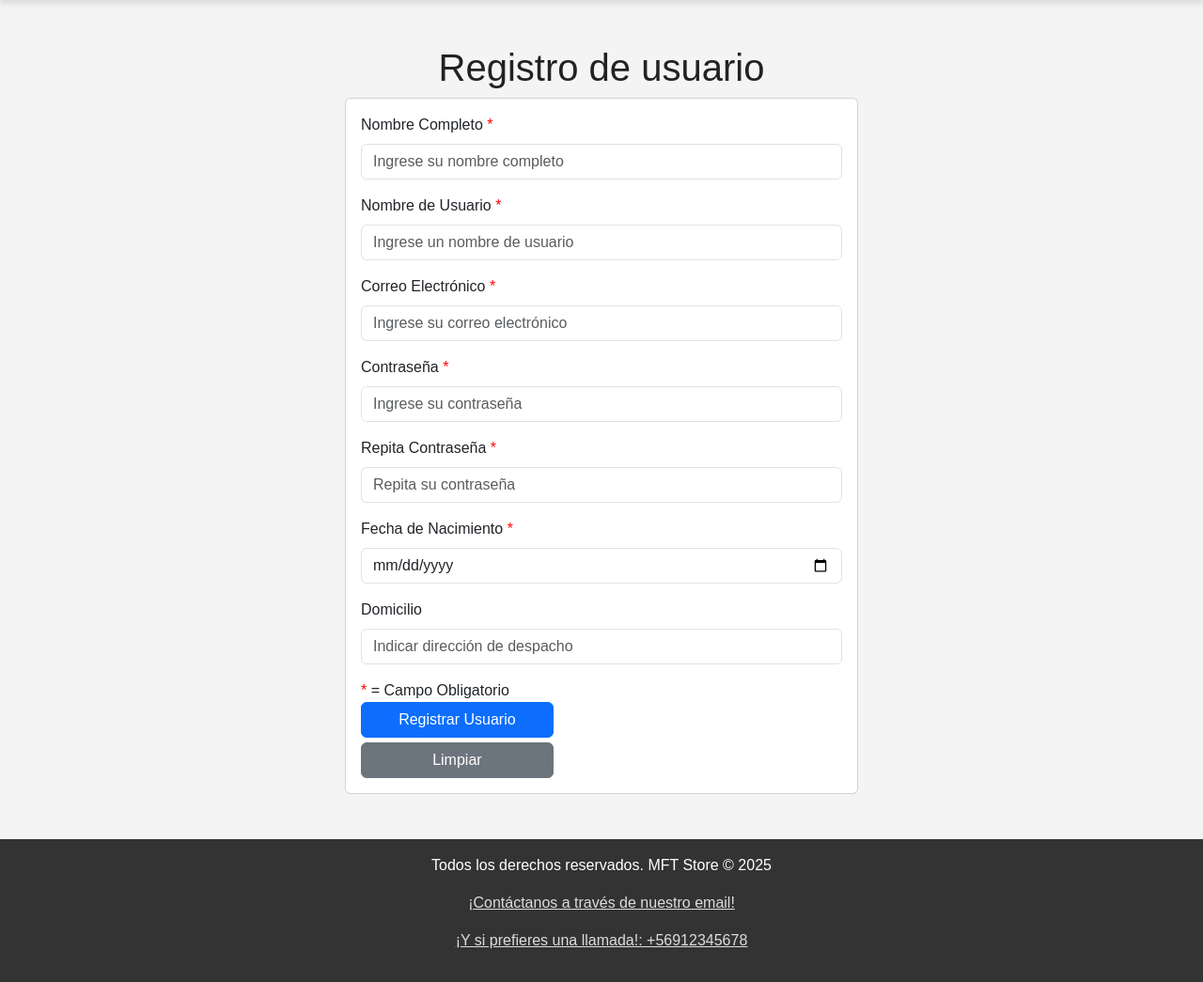
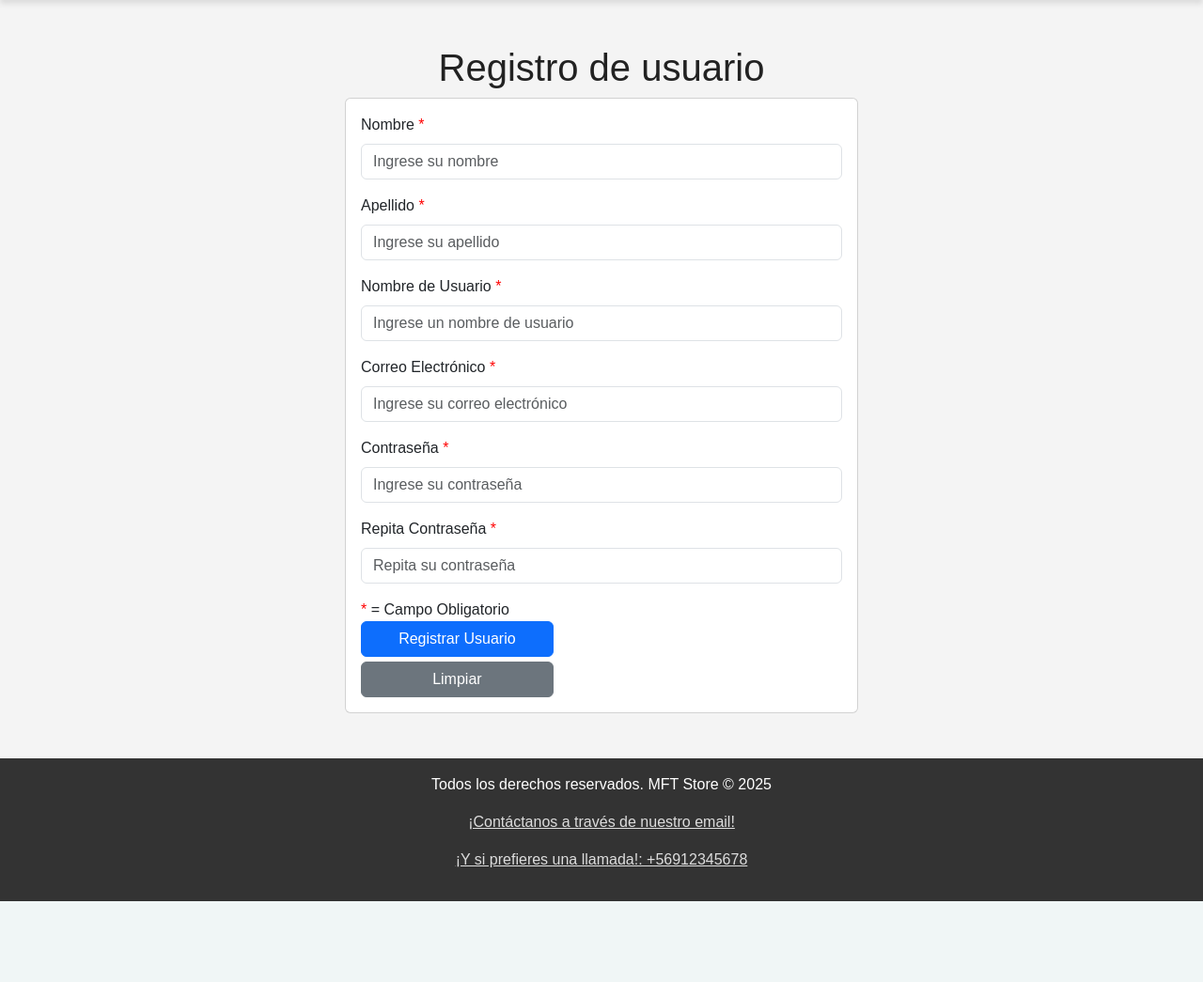
Before and after one commit to FelipeSalin/e2_Marjorie_Requena_Felipe_Salinas_Tomas_Toledo_S6, a Django app: template tienda/core/templates/autenticacion/registro.html in a window 1280 px wide. Shown: the part 56-1101 px from the top of the page at 94% size. After the commit the page ends 1015 px from the top, so only its background shows below. Run offline with Django 3.2, Linux system fonts and the light colour scheme; the template is opened without the code that fills it, so the values that code supplies are empty.

Commit message:
Registro update con js incluido

```diff
--- a/tienda/core/static/js/scripts.js
+++ b/tienda/core/static/js/scripts.js
@@ -19,22 +19,27 @@ function limpiarErrores(campos) {
 const form = document.getElementById('formulario_registro');
 
 const nombreInput = document.getElementById('nombre');
+const apellidoInput = document.getElementById('apellido');
 const usuarioInput = document.getElementById('usuario');
 const correoInput = document.getElementById('mail');
 const contrasennaInput = document.getElementById('pass');
 const contrasenna2Input = document.getElementById('pass2');
-const fechaInput = document.getElementById('fecha');
 
 if (form) {
     form.addEventListener('submit', function (event) {
         event.preventDefault();
-        const campos = ['nombre', 'usuario', 'mail', 'pass', 'pass2', 'fecha'];
+        const campos = ['nombre', 'apellido', 'usuario', 'mail', 'pass', 'pass2'];
         limpiarErrores(campos);
 
         let valido = true;
 
         if (nombreInput.value.trim() === '') {
             mostrarError('nombre', 'Por favor, ingresa un nombre válido');
+            valido = false;
+        }
+
+        if (apellidoInput.value.trim() === '') {
+            mostrarError('apellido', 'Por favor, ingresa un apellido válido');
             valido = false;
         }
 
@@ -68,24 +73,6 @@ if (form) {
         if (contrasenna2Input.value !== contrasennaInput.value) {
             mostrarError('pass2', 'La constraseña debe ser igual a la anterior');
             valido = false;
-        }
-
-        if (fechaInput.value === '') {
-            mostrarError('fecha', 'Por favor, ingresa una fecha válida');
-            valido = false;
-        } else {
-            const fechaNacimiento = new Date(fechaInput.value);
-            const fechaHoy = new Date();
-            let edad = fechaHoy.getFullYear() - fechaNacimiento.getFullYear();
-            const fechaMes = fechaHoy.getMonth() - fechaNacimiento.getMonth();
-            if (fechaMes < 0 || (fechaMes === 0 && fechaHoy.getDate() < fechaNacimiento.getDate())) {
-                edad--;
-            }
-
-            if (edad < 13) {
-                mostrarError('fecha', 'Debes tener al menos 13 años para poder registrarte');
-                valido = false;
-            }
         }
 
         if (valido) {
@@ -259,55 +246,3 @@ if (formCambio) {
         }
     });
 }
-
-
-/* Creando usuarios de prueba*/
-const users = [
-    {usuario: 'admin', contrasenna: 'admin1234', rol: 'admin'},
-    {usuario: 'cliente', contrasenna: 'cliente1234', rol: 'cliente'}
-];
-
-const formLogin = document.getElementById('formulario_ingreso');
-
-if (formLogin) {
-    formLogin.addEventListener('submit', function (event) {
-        event.preventDefault();
-
-        const inputUsuario = document.getElementById('usuarioLogin').value.trim();
-        const inputContrasenna = document.getElementById('passLogin').value;
-
-        const usuarioEncontrado = users.find(u => u.usuario === inputUsuario && u.contrasenna === inputContrasenna);
-
-        if (usuarioEncontrado) {
-            localStorage.setItem('rolUsuario', usuarioEncontrado.rol);
-            localStorage.setItem('nombreUsuario', usuarioEncontrado.usuario);
-
-            window.location.href = '/index.html';
-        } else {
-            alert('Usuario o contraseña incorrectos');
-        }
-    });
-}
-
-
-/* Usuario logueado, se deja de mostrar botones "Inicio sesión", "Regístrate acá"
-   y aparece botón "Cerrar sesión"*/
-document.addEventListener('DOMContentLoaded', function() {
-    const btnLogin = document.getElementById('btnLogin');
-    const btnRegistrar = document.getElementById('btnRegistrar');
-    const rolUsuario = localStorage.getItem('rolUsuario');
-    const nombreUsuario = localStorage.getItem('nombreUsuario');
-    const btnLogout = document.getElementById('btnLogout');
-
-    if (rolUsuario && nombreUsuario) {
-        btnLogin.style.display = 'none';
-        btnRegistrar.style.display = 'none';
-        btnLogout.classList.remove('d-none');
-
-        btnLogout.addEventListener('click', function () {
-            localStorage.removeItem('rolUsuario');
-            localStorage.removeItem('nombreUsuario');
-            window.location.reload();
-        })
-    }
-})
--- a/tienda/core/templates/autenticacion/registro.html
+++ b/tienda/core/templates/autenticacion/registro.html
@@ -56,10 +56,17 @@
                             <form id="formulario_registro" action="" novalidate>
                                 {% csrf_token %}
                                 <div class="mb-3">
-                                    <label for="nombre" class="form-label">Nombre Completo <span style="color: red;">*</span></label>
+                                    <label for="nombre" class="form-label">Nombre <span style="color: red;">*</span></label>
                                     <input type="text" class="form-control" name="nombre" id="nombre" required autocomplete="on"
-                                        placeholder="Ingrese su nombre completo">
+                                        placeholder="Ingrese su nombre">
                                     <small class="text-danger" id="nombre-error"></small>
+                                </div>
+
+                                <div class="mb-3">
+                                    <label for="apellido" class="form-label">Apellido <span style="color: red;">*</span></label>
+                                    <input type="text" class="form-control" name="apellido" id="apellido" required autocomplete="on"
+                                        placeholder="Ingrese su apellido">
+                                    <small class="text-danger" id="apellido-error"></small>
                                 </div>
 
                                 <div class="mb-3">
@@ -88,18 +95,6 @@
                                     <input type="password" class="form-control" name="pass2" id="pass2" required autocomplete="off"
                                         placeholder="Repita su contraseña">
                                     <small class="text-danger" id="pass2-error"></small>
-                                </div>
-
-                                <div class="mb-3">
-                                    <label for="fecha" class="form-label">Fecha de Nacimiento <span style="color: red;">*</span></label>
-                                    <input type="date" class="form-control" name="fecha" id="fecha">
-                                    <small class="text-danger" id="fecha-error"></small>
-                                </div>
-
-                                <div class="mb-3">
-                                    <label for="domicilio" class="form-label">Domicilio</label>
-                                    <input type="text" class="form-control" name="domicilio" id="domicilio" required autocomplete="on"
-                                        placeholder="Indicar dirección de despacho">
                                 </div>
 
                                 <span style="color: red;">*</span> = Campo Obligatorio
@@ -131,7 +126,7 @@
         <script src="https://cdn.jsdelivr.net/npm/@popperjs/core@2.11.8/dist/umd/popper.min.js"></script>
         <script src="https://cdn.jsdelivr.net/npm/bootstrap@5.3.7/dist/js/bootstrap.bundle.min.js"></script>
 
-        <script src="/js/scripts.js"></script>
+        <script src="{% static 'js/scripts.js' %}"></script>
 </body>
 
 </html>
```
